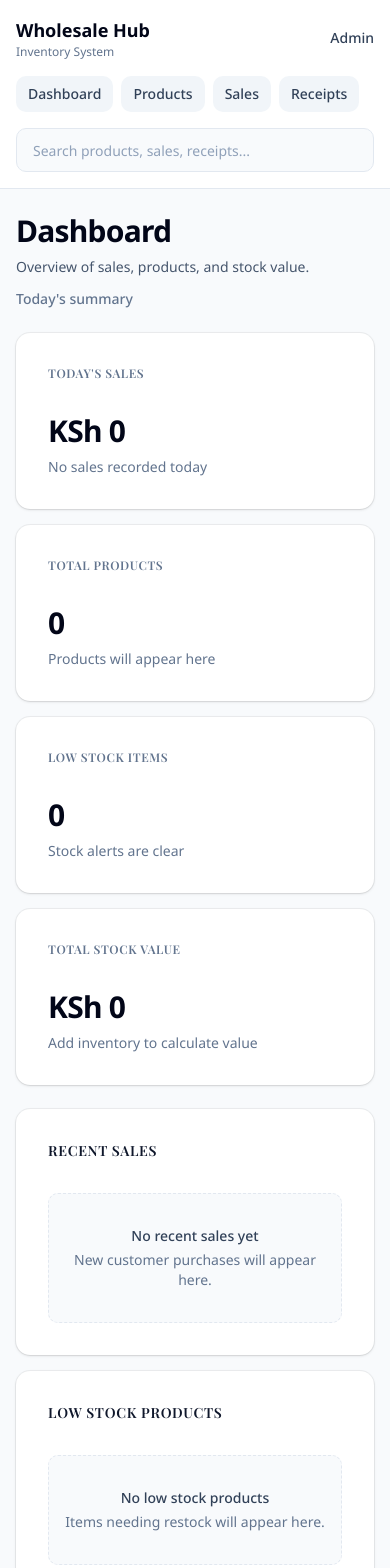
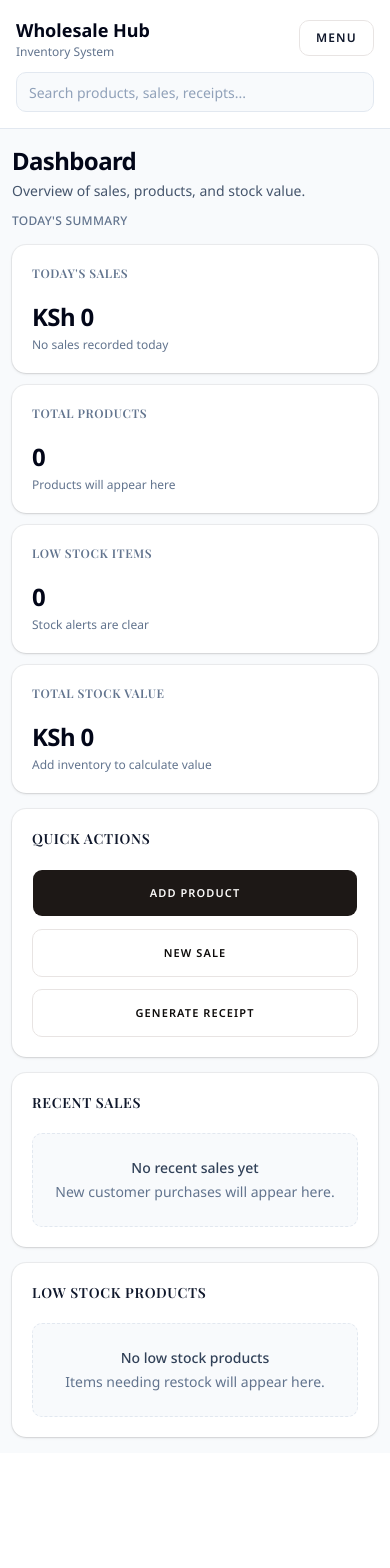
Before and after one commit to Rekile-Mollel/wholesale-hub, a Next.js app: page /dashboard in a window 390 px wide. Shown: the top 1568 px of the page. After the commit the page ends 1453 px from the top, so only its background shows below. Built offline with nearby package versions, Linux system fonts and the light colour scheme; a web font is replaced by a local one.

Commit message:
Improve mobile dashboard UX

```diff
--- a/src/app/(app)/dashboard/page.tsx
+++ b/src/app/(app)/dashboard/page.tsx
@@ -33,49 +33,76 @@ const quickActions = ["Add Product", "New Sale", "Generate Receipt"];
 
 export default function DashboardPage() {
   return (
-    <div className="px-4 py-6 sm:px-6 lg:px-8">
-      <div className="mx-auto flex max-w-6xl flex-col gap-6">
+    <div className="px-3 py-4 sm:px-6 lg:px-8">
+      <div className="mx-auto flex max-w-6xl flex-col gap-4 sm:gap-6">
         <div className="flex flex-col justify-between gap-3 sm:flex-row sm:items-end">
           <div>
-            <h1 className="text-3xl font-bold tracking-tight text-slate-950">
+            <h1 className="text-2xl font-bold tracking-tight text-slate-950 sm:text-3xl">
               Dashboard
             </h1>
-            <p className="mt-2 text-sm text-slate-600">
+            <p className="mt-1 text-sm text-slate-600 sm:mt-2">
               Overview of sales, products, and stock value.
             </p>
           </div>
-          <p className="text-sm font-medium text-slate-500">
+          <p className="text-xs font-medium uppercase tracking-wide text-slate-500 sm:text-sm sm:normal-case sm:tracking-normal">
             Today&apos;s summary
           </p>
         </div>
 
-        <section className="grid gap-4 sm:grid-cols-2 xl:grid-cols-4">
+        <section className="grid grid-cols-1 gap-3 md:grid-cols-2 lg:grid-cols-4 lg:gap-4">
           {metrics.map((metric) => (
-            <Card key={metric.label} className="rounded-xl border-slate-200">
-              <CardHeader className="gap-1 pb-0">
+            <Card
+              key={metric.label}
+              size="sm"
+              className="rounded-xl border-slate-200"
+            >
+              <CardHeader className="gap-1 px-4 pb-0 sm:px-5">
                 <CardTitle className="text-xs text-slate-500">
                   {metric.label}
                 </CardTitle>
               </CardHeader>
-              <CardContent>
-                <p className="text-3xl font-bold tracking-tight text-slate-950">
+              <CardContent className="px-4 sm:px-5">
+                <p className="text-2xl font-bold tracking-tight text-slate-950 sm:text-3xl">
                   {metric.value}
                 </p>
-                <p className="mt-2 text-sm text-slate-500">{metric.note}</p>
+                <p className="mt-1 text-xs text-slate-500 sm:mt-2 sm:text-sm">
+                  {metric.note}
+                </p>
               </CardContent>
             </Card>
           ))}
         </section>
 
-        <section className="grid gap-4 lg:grid-cols-2">
-          <Card className="rounded-xl border-slate-200">
-            <CardHeader>
+        <Card size="sm" className="rounded-xl border-slate-200">
+          <CardHeader className="px-4 sm:px-5">
+            <CardTitle className="text-sm text-slate-900">
+              Quick Actions
+            </CardTitle>
+          </CardHeader>
+          <CardContent className="px-4 sm:px-5">
+            <div className="grid grid-cols-1 gap-3 sm:grid-cols-3">
+              {quickActions.map((action, index) => (
+                <Button
+                  key={action}
+                  variant={index === 0 ? "default" : "outline"}
+                  className="h-12 w-full rounded-lg text-[11px] sm:h-11"
+                >
+                  {action}
+                </Button>
+              ))}
+            </div>
+          </CardContent>
+        </Card>
+
+        <section className="grid grid-cols-1 gap-4 lg:grid-cols-2">
+          <Card size="sm" className="rounded-xl border-slate-200">
+            <CardHeader className="px-4 sm:px-5">
               <CardTitle className="text-sm text-slate-900">
                 Recent Sales
               </CardTitle>
             </CardHeader>
-            <CardContent>
-              <div className="rounded-lg border border-dashed border-slate-200 bg-slate-50 px-4 py-8 text-center">
+            <CardContent className="px-4 sm:px-5">
+              <div className="rounded-lg border border-dashed border-slate-200 bg-slate-50 px-4 py-6 text-center sm:py-8">
                 <p className="text-sm font-medium text-slate-700">
                   No recent sales yet
                 </p>
@@ -86,14 +113,14 @@ export default function DashboardPage() {
             </CardContent>
           </Card>
 
-          <Card className="rounded-xl border-slate-200">
-            <CardHeader>
+          <Card size="sm" className="rounded-xl border-slate-200">
+            <CardHeader className="px-4 sm:px-5">
               <CardTitle className="text-sm text-slate-900">
                 Low Stock Products
               </CardTitle>
             </CardHeader>
-            <CardContent>
-              <div className="rounded-lg border border-dashed border-slate-200 bg-slate-50 px-4 py-8 text-center">
+            <CardContent className="px-4 sm:px-5">
+              <div className="rounded-lg border border-dashed border-slate-200 bg-slate-50 px-4 py-6 text-center sm:py-8">
                 <p className="text-sm font-medium text-slate-700">
                   No low stock products
                 </p>
@@ -104,27 +131,6 @@ export default function DashboardPage() {
             </CardContent>
           </Card>
         </section>
-
-        <Card className="rounded-xl border-slate-200">
-          <CardHeader>
-            <CardTitle className="text-sm text-slate-900">
-              Quick Actions
-            </CardTitle>
-          </CardHeader>
-          <CardContent>
-            <div className="flex flex-col gap-3 sm:flex-row">
-              {quickActions.map((action, index) => (
-                <Button
-                  key={action}
-                  variant={index === 0 ? "default" : "outline"}
-                  className="rounded-lg"
-                >
-                  {action}
-                </Button>
-              ))}
-            </div>
-          </CardContent>
-        </Card>
       </div>
     </div>
   );
--- a/src/app/(app)/layout.tsx
+++ b/src/app/(app)/layout.tsx
@@ -1,4 +1,14 @@
 import Link from "next/link";
+import { Button } from "@/components/ui/button";
+import {
+  Sheet,
+  SheetClose,
+  SheetContent,
+  SheetDescription,
+  SheetHeader,
+  SheetTitle,
+  SheetTrigger,
+} from "@/components/ui/sheet";
 
 const navigation = [
   { name: "Dashboard", href: "/dashboard" },
@@ -48,7 +58,7 @@ export default function AppLayout({
 
       <div className="lg:pl-[260px]">
         <header className="sticky top-0 z-10 border-b border-slate-200 bg-white/95 px-4 py-4 backdrop-blur sm:px-6 lg:px-8">
-          <div className="mx-auto flex max-w-6xl flex-col gap-4 lg:max-w-none">
+          <div className="mx-auto flex max-w-6xl flex-col gap-3 lg:max-w-none">
             <div className="flex items-center justify-between gap-4 lg:hidden">
               <Link href="/dashboard">
                 <p className="text-lg font-bold text-slate-950">
@@ -56,26 +66,48 @@ export default function AppLayout({
                 </p>
                 <p className="text-xs text-slate-500">Inventory System</p>
               </Link>
-              <p className="text-sm font-medium text-slate-700">Admin</p>
-            </div>
 
-            <nav className="flex gap-2 overflow-x-auto lg:hidden">
+              <Sheet>
+                <SheetTrigger asChild>
+                  <Button
+                    variant="outline"
+                    size="sm"
+                    className="rounded-lg px-4"
+                  >
+                    Menu
+                  </Button>
+                </SheetTrigger>
+                <SheetContent side="left" className="w-72 bg-slate-950 text-white">
+                  <SheetHeader className="border-b border-white/10 p-6">
+                    <SheetTitle className="text-left text-lg text-white">
+                      Wholesale Hub
+                    </SheetTitle>
+                    <SheetDescription className="text-left text-slate-400">
+                      Inventory System
+                    </SheetDescription>
+                  </SheetHeader>
+
+                  <nav className="flex flex-col gap-2 p-6">
                     {navigation.map((item) => (
+                      <SheetClose asChild key={item.href}>
                         <Link
-                  key={item.href}
                           href={item.href}
-                  className="whitespace-nowrap rounded-lg bg-slate-100 px-3 py-2 text-sm font-medium text-slate-700 transition hover:bg-slate-200 hover:text-slate-950"
+                          className="rounded-lg px-3 py-3 text-sm font-medium text-slate-200 transition hover:bg-white/10 hover:text-white"
                         >
                           {item.name}
                         </Link>
+                      </SheetClose>
                     ))}
                   </nav>
+                </SheetContent>
+              </Sheet>
+            </div>
 
             <div className="flex items-center gap-4">
               <input
                 type="search"
                 placeholder="Search products, sales, receipts..."
-                className="h-11 min-w-0 flex-1 rounded-lg border border-slate-200 bg-slate-50 px-4 text-sm text-slate-900 outline-none transition placeholder:text-slate-400 focus:border-slate-400 focus:bg-white focus:ring-4 focus:ring-slate-100"
+                className="h-10 min-w-0 flex-1 rounded-lg border border-slate-200 bg-slate-50 px-3 text-sm text-slate-900 outline-none transition placeholder:text-slate-400 focus:border-slate-400 focus:bg-white focus:ring-4 focus:ring-slate-100 sm:h-11 sm:px-4"
               />
               <p className="hidden rounded-full border border-slate-200 bg-white px-4 py-2 text-sm font-semibold text-slate-700 lg:block">
                 Admin
```
Lines whose indentation alone changed are shown as unchanged.
